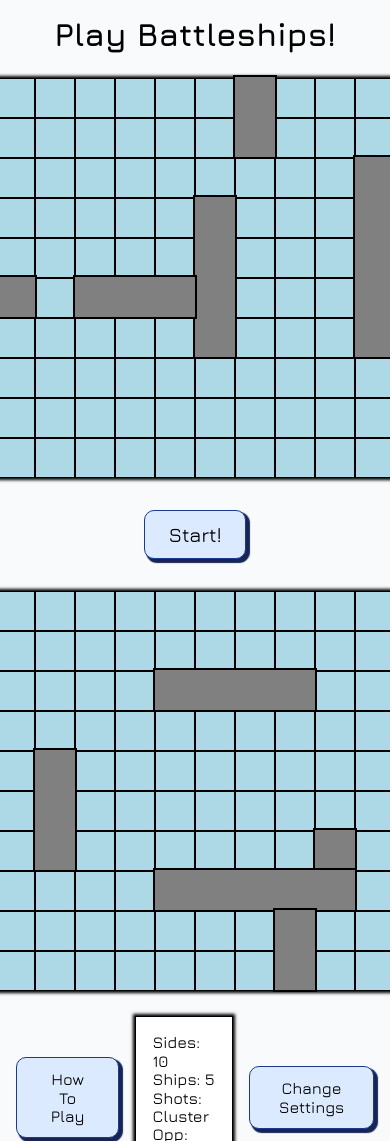
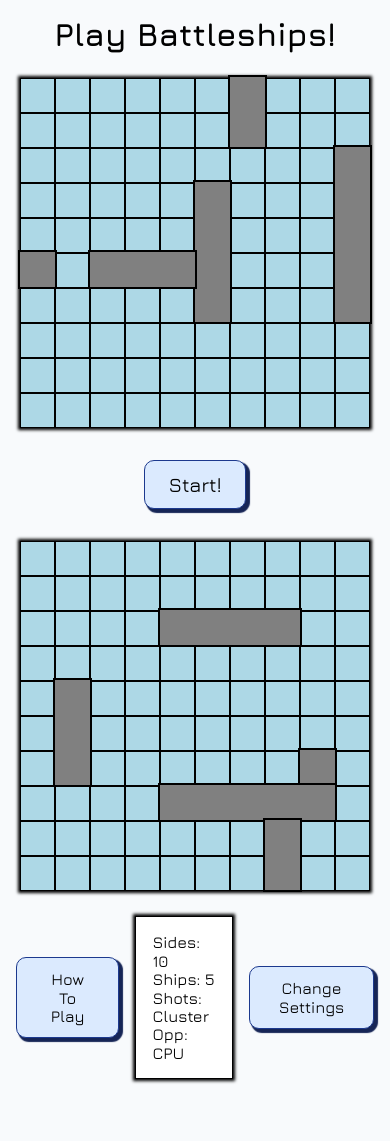
Before and after one commit to sang53/battleships, a website built with webpack: page src/template.html in a window 390 px wide. Shown: the top 1141 px of the page. After the commit the page ends 1095 px from the top, so only its background shows below. Built offline with nearby package versions, Linux system fonts and the light colour scheme.

Commit message:
reduce square size for mobile

```diff
--- a/src/style.css
+++ b/src/style.css
@@ -101,7 +101,7 @@ h6 {
   }
 
   @media (max-width: 600px) {
-    --square-size: 40px;
+    --square-size: 35px;
     font-size: 16px;
   }
 }
```
